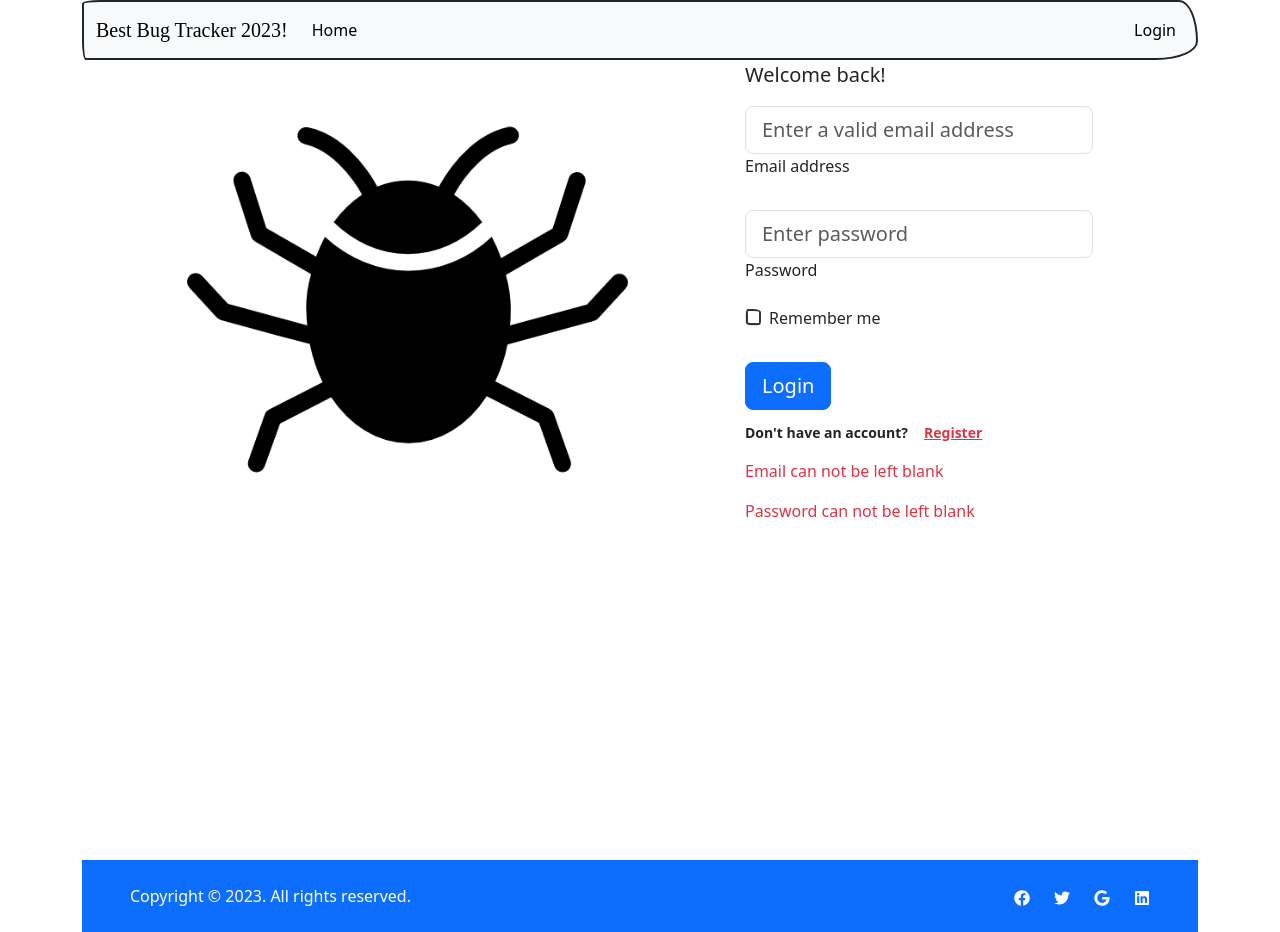
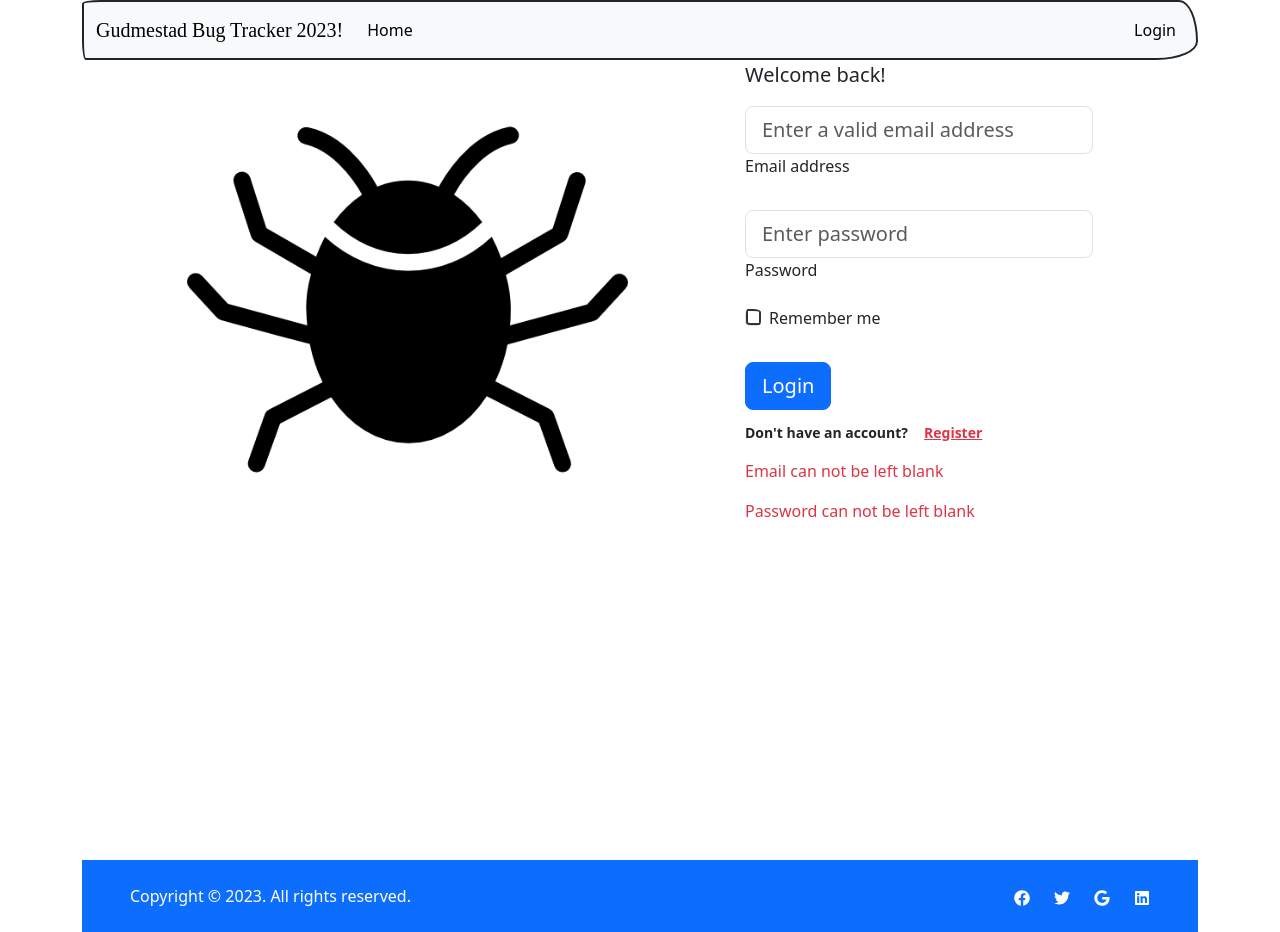
Before and after one commit to EvanGudmestad/issue-tracker-react, a React (Create React App) app: page / in a window 1280 px wide. Built offline with nearby package versions, Linux system fonts and the light colour scheme; a web font is replaced by a local one.

Commit message:
Updated Navbar.jsx

```diff
--- a/src/components/Navbar.jsx
+++ b/src/components/Navbar.jsx
@@ -9,7 +9,7 @@ export function Navbar({auth, onLogout, showSuccess}){
     return(
         <nav className="navbar navbar-expand-lg bg-body-tertiary">
         <div className="container-fluid">
-          <NavLink className="navbar-brand" to="/">Best Bug Tracker 2023!</NavLink>
+          <NavLink className="navbar-brand" to="/">Gudmestad Bug Tracker 2023!</NavLink>
           <button className="navbar-toggler" type="button" data-bs-toggle="collapse" data-bs-target="#navbarNav" aria-controls="navbarNav" aria-expanded="false" aria-label="Toggle navigation">
             <span className="navbar-toggler-icon"></span>
           </button>
```
